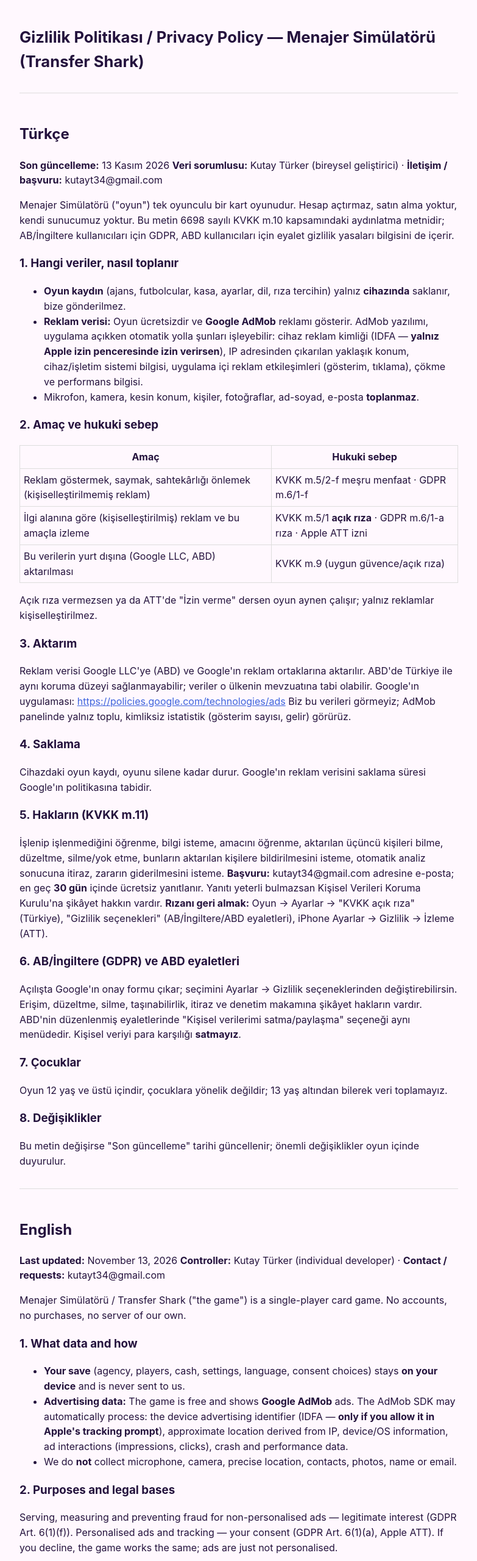
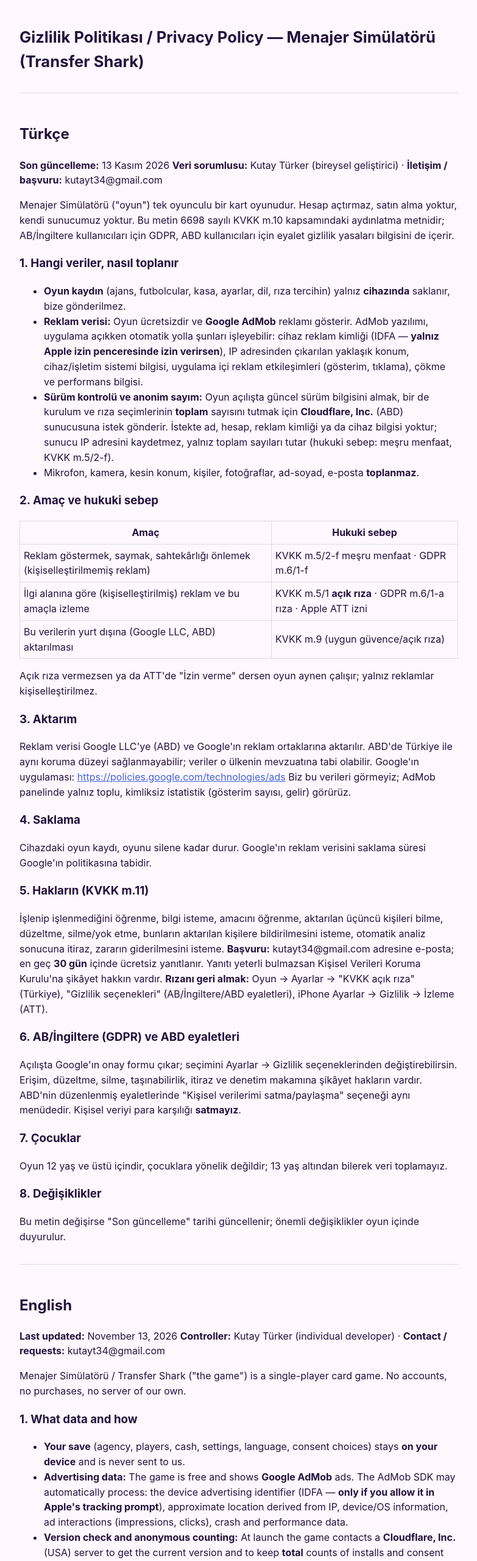
Before and after one commit to jakutp/transfershark, a plain HTML site: page privacy.html in a window 1280 px wide. Shown: the top 2560 px of the page at 61% size, without its empty margins (248-1031 px from the left). Drawn offline with Linux system fonts and the light colour scheme.

Commit message:
privacy: Cloudflare sürüm kontrolü ve anonim sayım

```diff
--- a/privacy.html
+++ b/privacy.html
@@ -9,6 +9,7 @@
 <ul>
 <li><strong>Oyun kaydın</strong> (ajans, futbolcular, kasa, ayarlar, dil, rıza tercihin) yalnız <strong>cihazında</strong> saklanır, bize gönderilmez.</li>
 <li><strong>Reklam verisi:</strong> Oyun ücretsizdir ve <strong>Google AdMob</strong> reklamı gösterir. AdMob yazılımı, uygulama açıkken otomatik yolla şunları işleyebilir: cihaz reklam kimliği (IDFA — <strong>yalnız Apple izin penceresinde izin verirsen</strong>), IP adresinden çıkarılan yaklaşık konum, cihaz/işletim sistemi bilgisi, uygulama içi reklam etkileşimleri (gösterim, tıklama), çökme ve performans bilgisi.</li>
+<li><strong>Sürüm kontrolü ve anonim sayım:</strong> Oyun açılışta güncel sürüm bilgisini almak, bir de kurulum ve rıza seçimlerinin <strong>toplam</strong> sayısını tutmak için <strong>Cloudflare, Inc.</strong> (ABD) sunucusuna istek gönderir. İstekte ad, hesap, reklam kimliği ya da cihaz bilgisi yoktur; sunucu IP adresini kaydetmez, yalnız toplam sayıları tutar (hukuki sebep: meşru menfaat, KVKK m.5/2-f).</li>
 <li>Mikrofon, kamera, kesin konum, kişiler, fotoğraflar, ad-soyad, e-posta <strong>toplanmaz</strong>.</li>
 </ul>
 <h3>2. Amaç ve hukuki sebep</h3>
@@ -39,6 +40,7 @@
 <ul>
 <li><strong>Your save</strong> (agency, players, cash, settings, language, consent choices) stays <strong>on your device</strong> and is never sent to us.</li>
 <li><strong>Advertising data:</strong> The game is free and shows <strong>Google AdMob</strong> ads. The AdMob SDK may automatically process: the device advertising identifier (IDFA — <strong>only if you allow it in Apple's tracking prompt</strong>), approximate location derived from IP, device/OS information, ad interactions (impressions, clicks), crash and performance data.</li>
+<li><strong>Version check and anonymous counting:</strong> At launch the game contacts a <strong>Cloudflare, Inc.</strong> (USA) server to get the current version and to keep <strong>total</strong> counts of installs and consent choices. The request has no name, account, advertising ID or device information; the server does not record your IP address and keeps only totals (legal basis: legitimate interest).</li>
 <li>We do <strong>not</strong> collect microphone, camera, precise location, contacts, photos, name or email.</li>
 </ul>
 <h3>2. Purposes and legal bases</h3>
```
